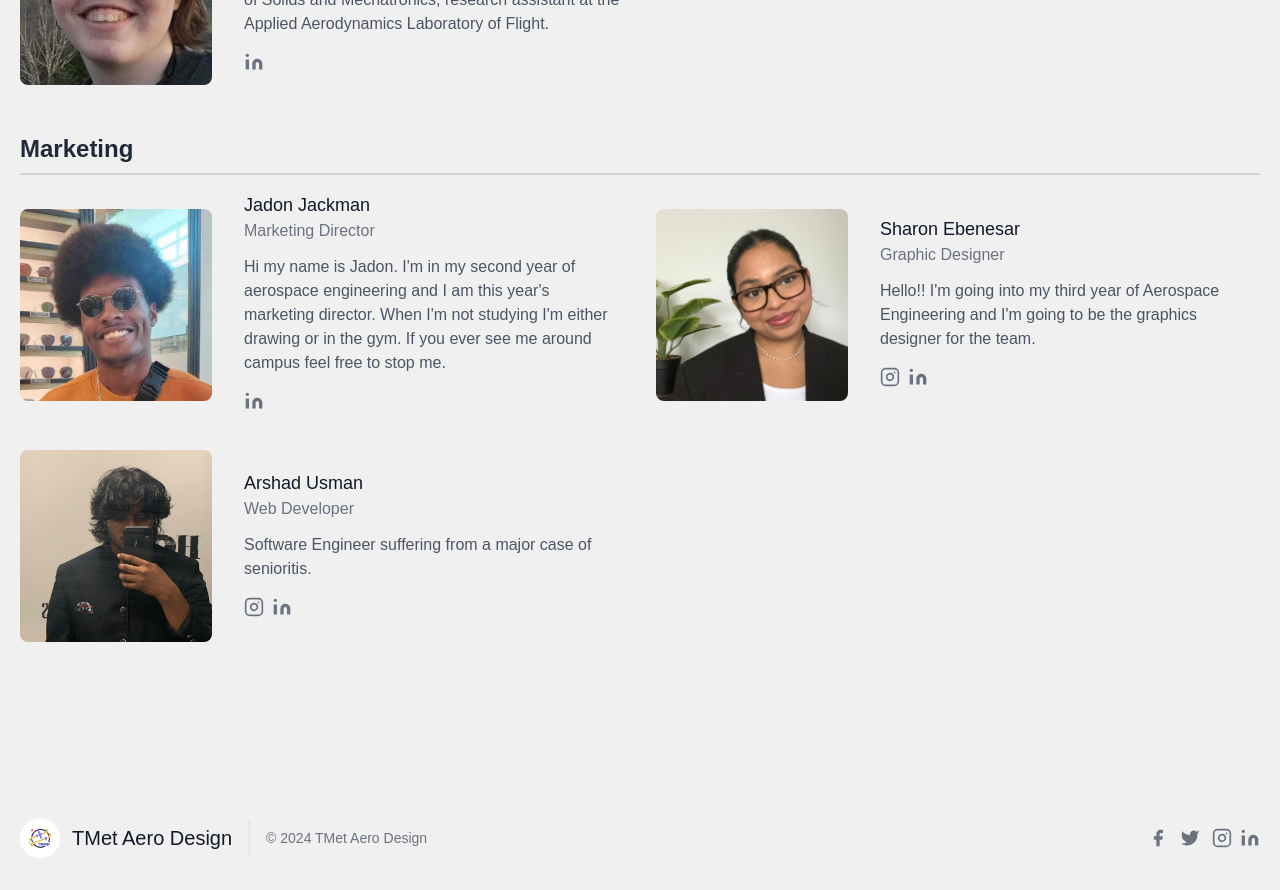
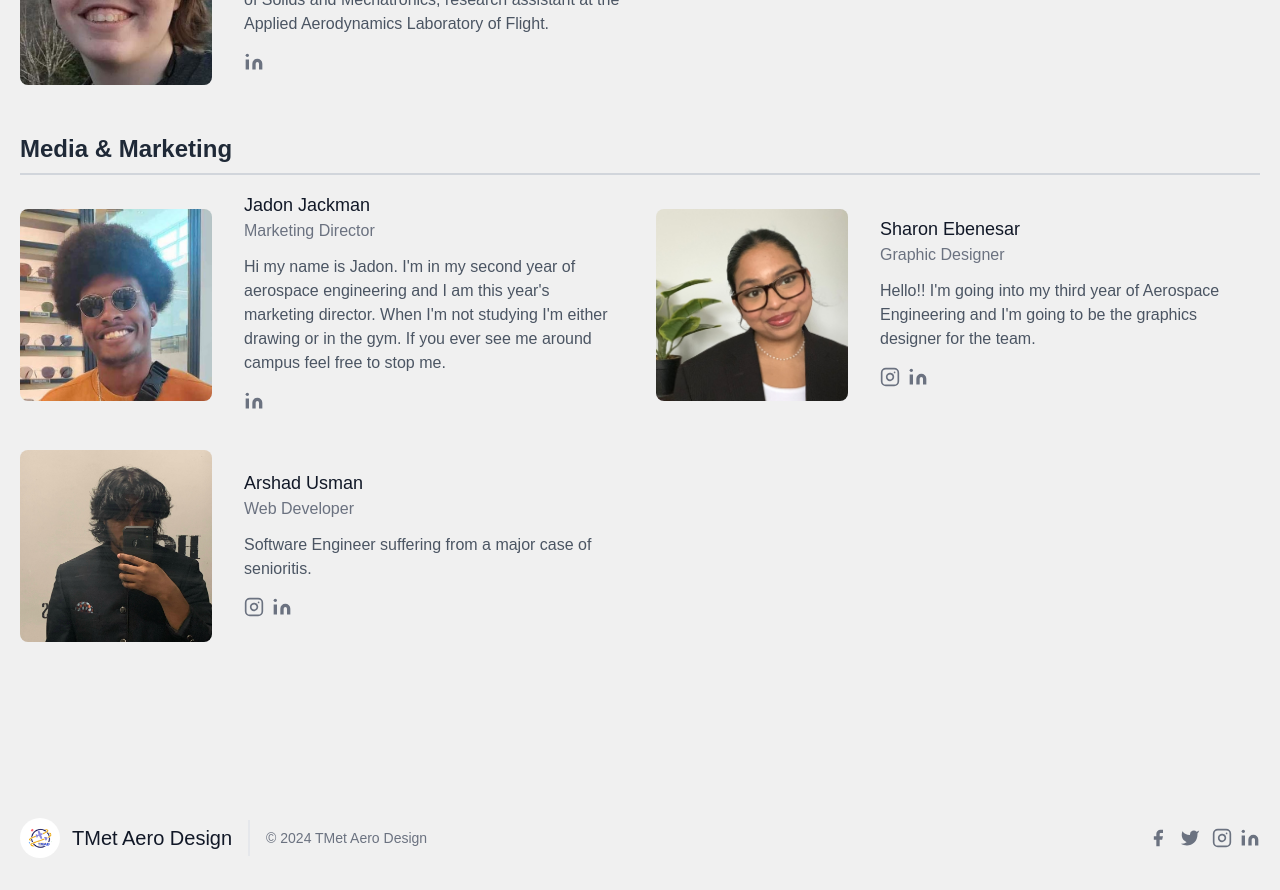
Before and after one commit to Tmet-Aero-Design/TMetAeroWebsite, a React (Create React App) app: page /#/OurTeam in a window 1280 px wide. Shown: the part 4100-4990 px from the top of the page. Built offline with nearby package versions, Linux system fonts and the light colour scheme.

Commit message:
Change Marketing to  Media & Marketing

```diff
--- a/src/teamData.js
+++ b/src/teamData.js
@@ -359,7 +359,7 @@ const teamMembers = [
     {
       name: "Jadon Jackman",
       role: "Marketing Director",
-      subteam: "Marketing",
+      subteam: "Media & Marketing",
       description: "Hi my name is Jadon. I'm in my second year of aerospace engineering and I am this year's marketing director. When I'm not studying I'm either drawing or in the gym. If you ever see me around campus feel free to stop me.",
       image: "team_pictures/JadonJ.jpg",
       social: {
@@ -372,7 +372,7 @@ const teamMembers = [
     {
       name: "Sharon Ebenesar",
       role: "Graphic Designer",
-      subteam: "Marketing",
+      subteam: "Media & Marketing",
       description: "Hello!! I'm going into my third year of Aerospace Engineering and I'm going to be the graphics designer for the team.",
       image: "team_pictures/Sharon-Ebenesar.png",
       social: {
@@ -385,7 +385,7 @@ const teamMembers = [
     {
       name: "Arshad Usman",
       role: "Web Developer",
-      subteam: "Marketing",
+      subteam: "Media & Marketing",
       description: "Software Engineer suffering from a major case of senioritis.",
       image: "team_pictures/Arshad-Usman.jpeg",
       social: {
```
